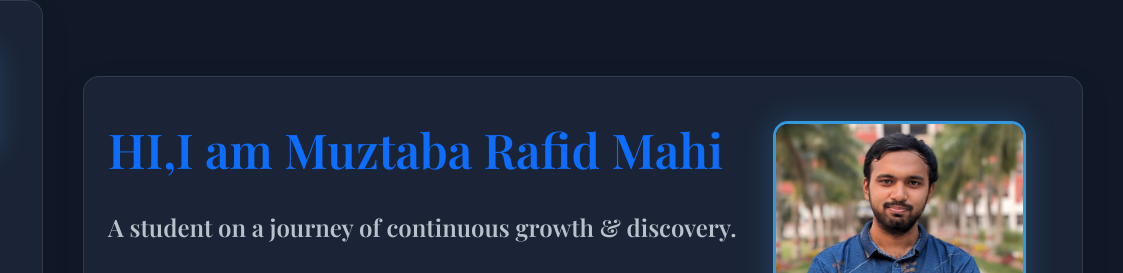
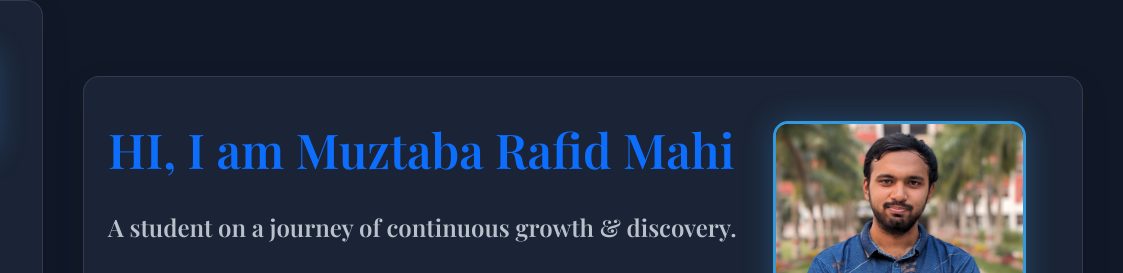
Before and after one commit to mdmahi96/mahi.com, a plain HTML site: page index.html in a window 1280 px wide. Shown: the top 273 px of the page, 157-1280 px from the left. Drawn offline with nearby package versions, Linux system fonts and the light colour scheme.

Commit message:
Update index.html

```diff
--- a/index.html
+++ b/index.html
@@ -449,7 +449,9 @@
     <div class="glass-card">
       <div class="w3-row">
         <div class="w3-col m8">
-          <h1 style="font-size: 48px; margin-bottom: 20px; color: var(--primary);">HI,I am Muztaba Rafid Mahi</h1>
+          <h1 style="font-size: 48px; margin-bottom: 20px; color: var(--primary);">HI,
+		  </b>
+		  I am Muztaba Rafid Mahi</h1>
           <h3 style="opacity: 0.8; margin-bottom: 30px;"> A student on a journey of continuous growth & discovery.</h3>
           <p style="line-height: 1.8; margin-bottom: 30px;">
             	Currently, I am pursuing a BBA at Bangladesh University of Professionals (BUP).
```
